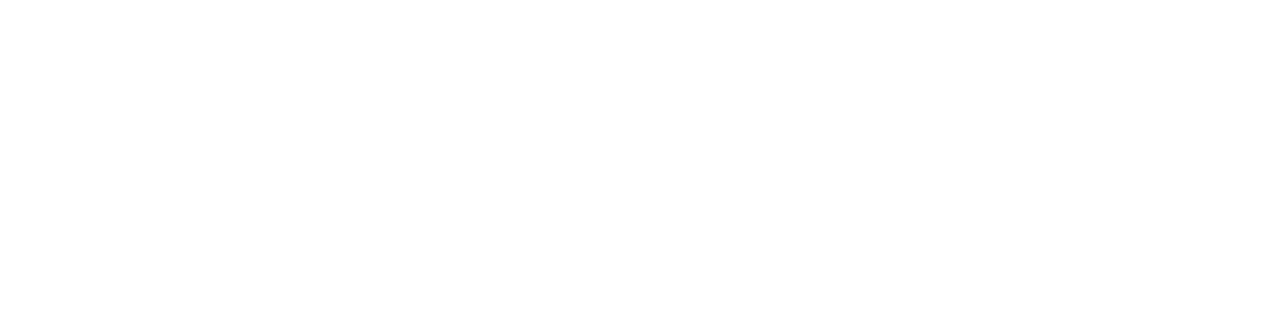
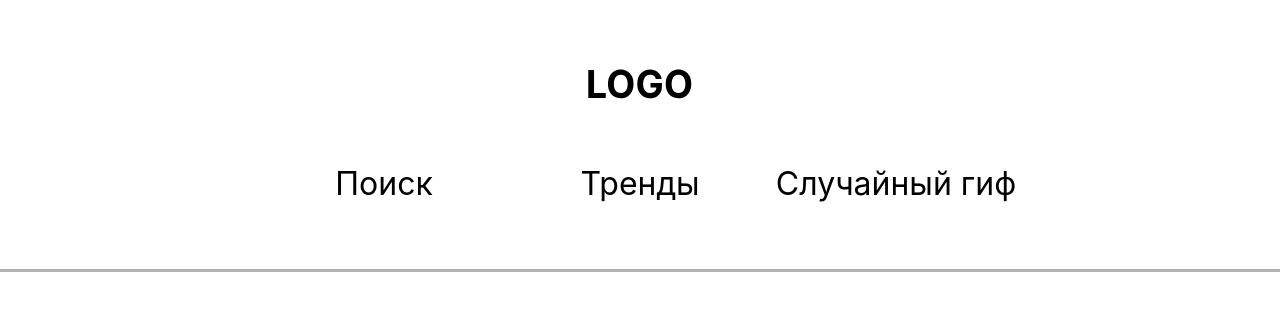
Before and after one commit to Art-Frich/Gifs-from-Giphy, a React app: page / in a window 1280 px wide. Before the commit this address had no page. Built offline with nearby package versions, Linux system fonts and the light colour scheme.

Commit message:
feat: create header

```diff
--- a/public/index.html
+++ b/public/index.html
@@ -1,12 +1,13 @@
 <!DOCTYPE html>
-<html lang="en">
+<html lang="ru">
   <head>
+    <title>Gifs from Giphy</title>
     <meta charset="utf-8" />
-    <link rel="icon" href="%PUBLIC_URL%/favicon.ico" />
+    <link rel="icon" href="../src/images/logo.svg" />
     <meta name="viewport" content="width=device-width, initial-scale=1" />
     <meta name="theme-color" content="#000000" />
     <meta
-      name="description"
+      name="Gifs from Giphy"
       content="Web site created using create-react-app"
     />
     <link rel="apple-touch-icon" href="%PUBLIC_URL%/logo192.png" />
--- a/src/components/Header.css
+++ b/src/components/Header.css
@@ -0,0 +1,62 @@
+.header{
+  display: flex;
+  flex-direction: column;
+  align-items: center;
+  gap: 58px;
+
+  padding: 62px 0 57px;
+
+  border-bottom: solid 3px rgba(128, 128, 128, 0.6);
+}
+
+.header__logo{
+  display: block;
+  width: 104px;
+  height: 44px;
+  object-fit: contain;
+}
+
+.header__links{
+  margin: 0;
+  padding: 0;
+
+  min-height: 3em;
+
+  display: flex;
+  flex-direction: row;
+  justify-content: space-between;
+
+  list-style: none;
+}
+
+.header__link{
+  display: block;
+  min-width: 20vw;
+
+  text-align: center;
+
+  font-size: 2em;
+  font-style: normal;
+  font-weight: 400;
+  line-height: normal;
+
+  color: #000;
+  text-decoration: none;
+
+  transition: opacity .2s linear, color .2s linear, font-size .1s linear;
+}
+
+.header__link_active{
+  color: #EA5400;
+  border-bottom: #EA5400 4px solid;
+  padding-bottom: 4px;
+}
+
+.header__link:hover{
+  opacity: 0.9;
+  color: #EA5400;
+}
+
+.header__link:active{
+  font-size: 2.15em;
+}
--- a/src/components/Header.js
+++ b/src/components/Header.js
@@ -1,3 +1,45 @@
+import './Header.css';
+import logo from '../images/logo.svg';
+import { NavLink } from 'react-router-dom';
+
 export default function Header(){
-
+  return(
+    <header className="header">
+      <img className="header__logo" src={ logo } alt='logo' />
+      <nav>
+        <ul className="header__links">
+        <li>
+            <NavLink
+              to="/search"
+              className="header__link"
+              activeClassName="header__link_active"
+              // onClick={() => handleLinkClick('Поиск')}
+            >
+              Поиск
+            </NavLink>
+          </li>
+          <li>
+            <NavLink
+              to="/trends"
+              className="header__link"
+              activeClassName="header__link_active"
+              // onClick={() => handleLinkClick('Тренды')}
+            >
+              Тренды
+            </NavLink>
+          </li>
+          <li>
+            <NavLink
+              to="/random"
+              className="header__link"
+              activeClassName="header__link_active"
+              // onClick={() => handleLinkClick('Случайный гиф')}
+            >
+              Случайный гиф
+            </NavLink>
+          </li>
+        </ul>
+      </nav>
+    </header>
+  )
 }
```
Also changed, not shown: src/images/logo.svg (added).
